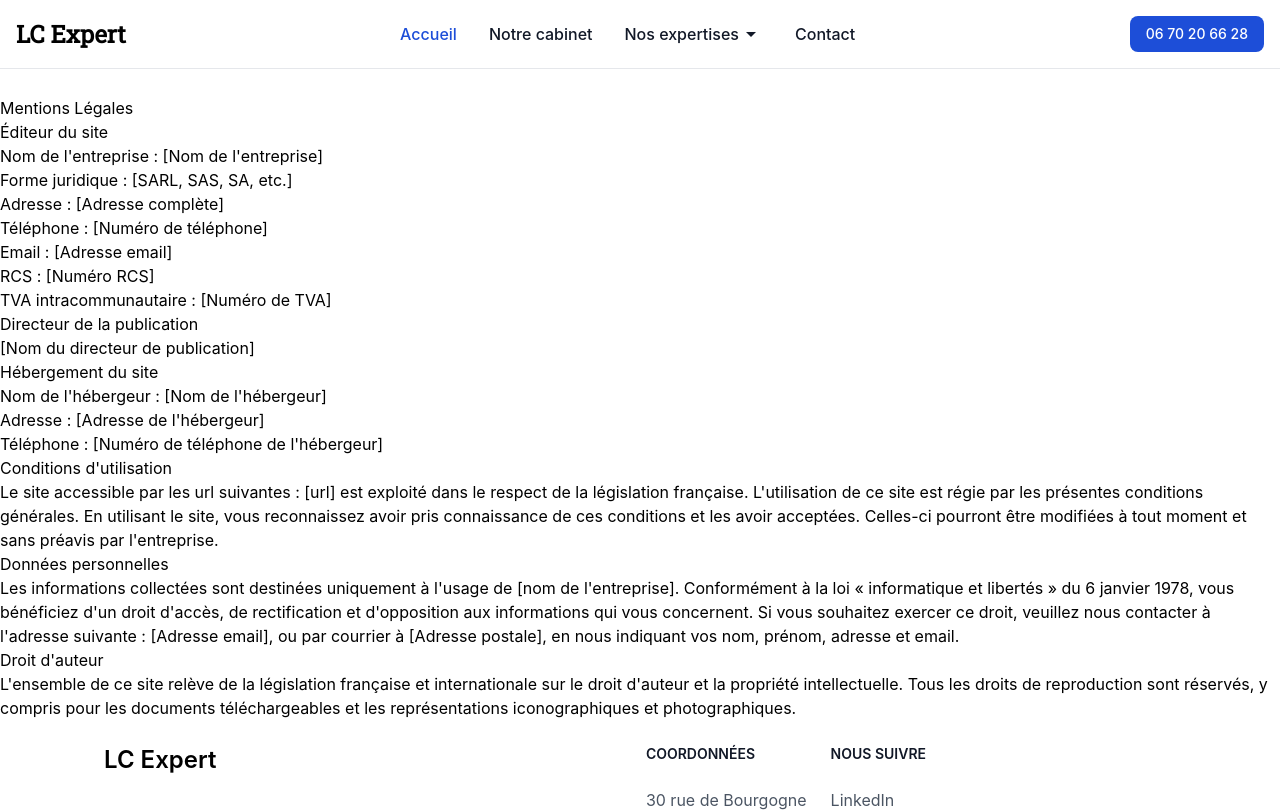
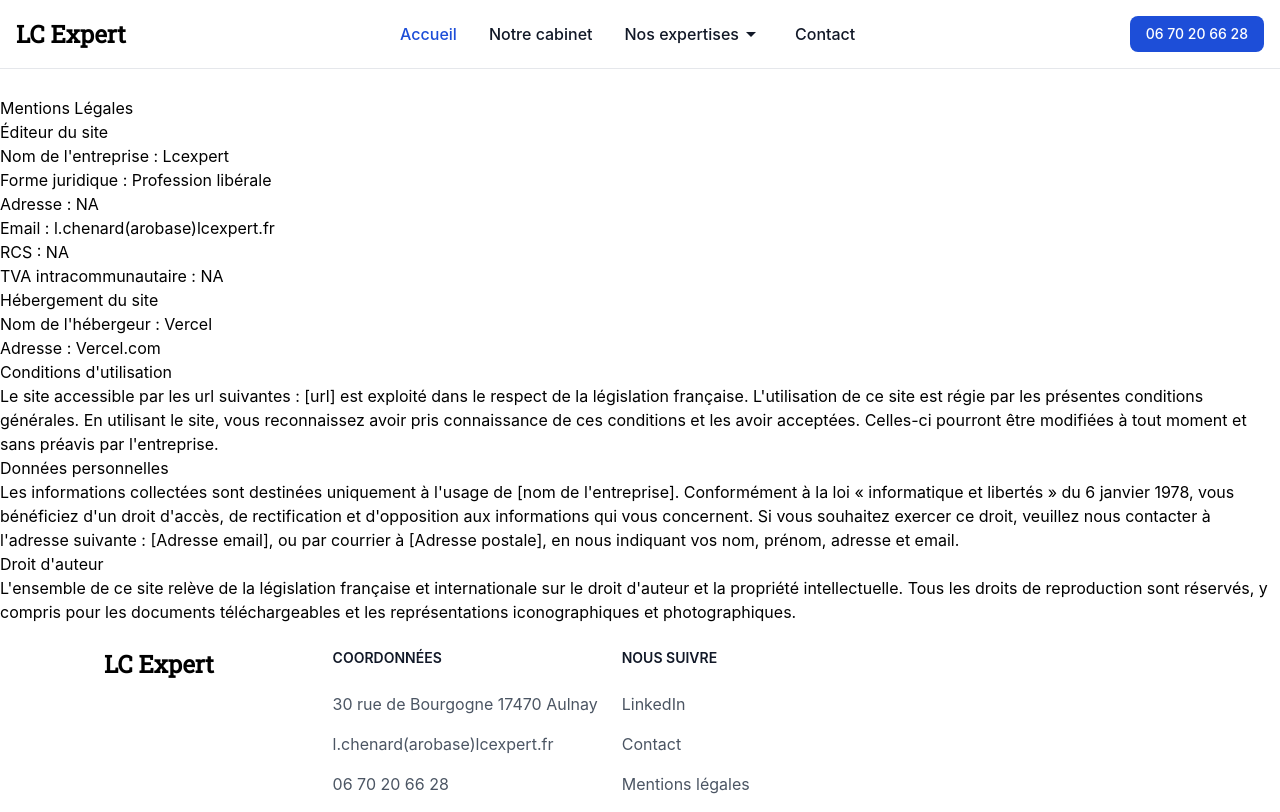
Before and after one commit to dorianche/expertise, a React (Create React App) app: page /mentions in a window 1280 px wide. Shown: the top 812 px of the page. Built offline with nearby package versions, Linux system fonts and the light colour scheme.

Commit message:
Modified number and address

```diff
--- a/src/App.css
+++ b/src/App.css
@@ -46,3 +46,15 @@
 .shadow-box-1 {
   box-shadow: rgba(0, 0, 0, 0.35) 0px 5px 15px;
 }
+
+.arobase::before {
+  content: "\000040";
+  font-size: inherit !important;
+}
+.arobase span {
+  font-size: 1px;
+  font-size: 0.1px;
+  text-indent: -999px;
+  width: 1px;
+  overflow: hidden;
+}
--- a/src/components/Footer.js
+++ b/src/components/Footer.js
@@ -8,7 +8,7 @@ const Footer = () => {
         <div class="md:flex md:justify-between">
           <div class="mb-6 md:mb-0">
             <a href="/" class="flex items-center">
-              <span class="self-center text-2xl font-semibold whitespace-nowrap ">
+              <span class="self-center text-2xl font-semibold font-test whitespace-nowrap ">
                 LC Expert
               </span>
             </a>
@@ -19,9 +19,9 @@ const Footer = () => {
                 Coordonnées
               </h2>
               <ul class="text-gray-600 dark:text-gray-400">
-                <li class="mb-4">30 rue de Bourgogne</li>
-                <li class="mb-4">17470 AULNAY</li>
-                <li>06 54 34 23 18</li>
+                <li class="mb-4">30 rue de Bourgogne 17470 Aulnay</li>
+                <li class="mb-4">l.chenard(arobase)lcexpert.fr</li>
+                <li>06 70 20 66 28</li>
               </ul>
             </div>
             <div>
--- a/src/components/Mentions.js
+++ b/src/components/Mentions.js
@@ -8,25 +8,19 @@ const Mentions = () => {
       </header>
       <section>
         <h2>Éditeur du site</h2>
-        <p>Nom de l'entreprise : [Nom de l'entreprise]</p>
-        <p>Forme juridique : [SARL, SAS, SA, etc.]</p>
-        <p>Adresse : [Adresse complète]</p>
-        <p>Téléphone : [Numéro de téléphone]</p>
-        <p>Email : [Adresse email]</p>
-        <p>RCS : [Numéro RCS]</p>
-        <p>TVA intracommunautaire : [Numéro de TVA]</p>
-      </section>
+        <p>Nom de l'entreprise : Lcexpert </p>
+        <p>Forme juridique : Profession libérale </p>
+        <p>Adresse : NA </p>
 
-      <section>
-        <h2>Directeur de la publication</h2>
-        <p>[Nom du directeur de publication]</p>
+        <p>Email : l.chenard(arobase)lcexpert.fr</p>
+        <p>RCS : NA </p>
+        <p>TVA intracommunautaire : NA </p>
       </section>
 
       <section>
         <h2>Hébergement du site</h2>
-        <p>Nom de l'hébergeur : [Nom de l'hébergeur]</p>
-        <p>Adresse : [Adresse de l'hébergeur]</p>
-        <p>Téléphone : [Numéro de téléphone de l'hébergeur]</p>
+        <p>Nom de l'hébergeur : Vercel</p>
+        <p>Adresse : Vercel.com </p>
       </section>
 
       <section>
```
